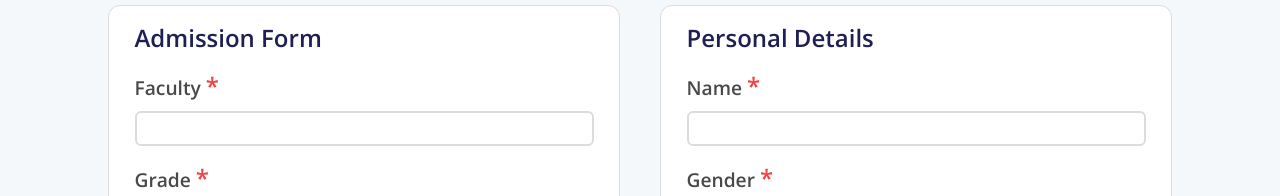
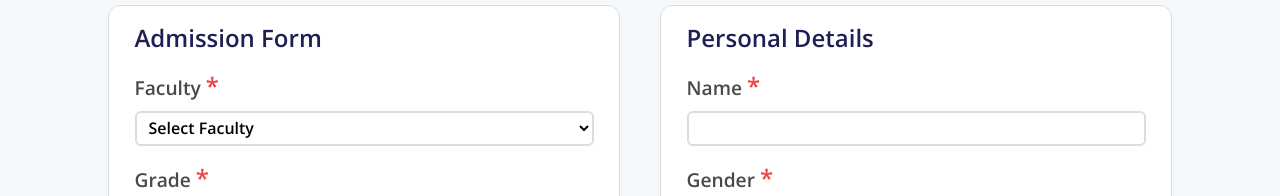
Before and after one commit to saphalpantha/project_ttc, a Next.js app: page /admissions in a window 1280 px wide. Shown: the part 174-370 px from the top of the page. Built offline with nearby package versions, Linux system fonts and the light colour scheme; no server answers; the database is empty.

Commit message:
admission form submission fix

```diff
--- a/components/AdmissionDetail/UpdatedForm.js
+++ b/components/AdmissionDetail/UpdatedForm.js
@@ -443,6 +443,7 @@ const UpdatedForm = () => {
       });
       setLoading(false);
       alert("Form Submission SucessFully");
+
     } catch (err) {
       console.log(err)
       setLoading(false);
@@ -456,15 +457,12 @@ const UpdatedForm = () => {
     initialValues,
     onSubmit: (values, resetForm) => {
       submitHandler(values, resetForm);
+      resetForm()
     },
   });
 
   const { values, handleBlur, handleChange, handleReset, handleSubmit } =
     formik;
-
-
-
-
 
   return (
     <Container>
@@ -478,7 +476,8 @@ const UpdatedForm = () => {
               <h1 className="text-[#201F54] text-xl md:text-2xl font-semibold">
                 Admission Form
               </h1>
-              <div className="flex flex-col gap-2">
+              {/* <div className="flex flex-col gap-2">
+
                 <label className="text-[1.2rem] text-[#494949] ">Faculty {required} </label>
                 <input
                                   onChange={handleChange}
@@ -490,7 +489,26 @@ const UpdatedForm = () => {
                   className="w-full border-2  rounded-md border-[#DCDCDC] outline-none h-[2.2rem] bg-transparent  "
                   type="text"
                 ></input>
-              </div>
+              </div> */}
+              <div className="flex flex-col space-y-2">
+              <label className={`text-[1.2rem] text-[#494949]`}>
+                Faculty {required}
+              </label>
+              <select
+                onChange={handleChange}
+                onBlur={handleBlur}
+                onReset={handleReset}
+                name="faculty"
+                required
+                className=" w-full border-2 pl-2  rounded-md border-[#DCDCDC] outline-none h-[2.2rem] bg-transparent"
+                value={values.faculty}
+              >
+                <option>Select Faculty</option>
+                <option>Science</option>
+                <option>Management</option>
+                <option>BBA</option>
+              </select>
+            </div>
               <div className="flex flex-col gap-2">
                 <label className="text-[1.2rem] text-[#494949]">Grade {required}</label>
                 <input
--- a/pages/api/admission-forms.js
+++ b/pages/api/admission-forms.js
@@ -129,19 +129,23 @@ const handler = async (req, res) => {
     const db = await getDb();
     // console.log('this is photottttttttttttttt',photo.filepath);
 
+
     db.query(
-      `INSERT INTO admission_forms VALUES (NULL, '${faculty}', '${nameinblock}', '${nameindevanagari}', '${dob_bs}', '${dob_ad}', '${gender}', '${t_no}', '${p_no}', '${email}', '${ward_no}', '${vdc_mun}', '${district}', '${bus_faculty}', '${bus_stop}', '${nameofprevschool}', CURRENT_TIMESTAMP, '${sendUpGpa}')`
-    )
-      .then((result) => {
+      `INSERT INTO admission_forms VALUES (NULL, '${faculty}', '${nameinblock}', '${nameindevanagari}', '${dob_bs}', '${dob_ad}', '${gender}', '${t_no}', '${p_no}', '${email}', '${ward_no}', '${vdc_mun}', '${district}', '${bus_faculty}', '${bus_stop}', '${nameofprevschool}', CURRENT_TIMESTAMP, '${see_cgpa}')`
+    ).then((result) => {
         res
           .status(200)
           .json({ msg: "Form submitted successfully", data: result });
-      })
-      .catch((err) => {
-        // console.log(err);
-        // console.log(studentFields);
-        res.status(400).json({ msg: "form not submitted", errMsg: 'Failed to Submit.Please Try again' });
+
+        })
+        .catch((err) => {
+          console.log(err,'why not submitting ????????????????????????  ?');
+          // console.log(studentFields);
+          res.status(400).json({ msg: "form not submitted", errMsg: 'Failed to Submit.Please Try again' });
+
       });
+
+
   }
 };
 
--- a/ttc_db.js
+++ b/ttc_db.js
@@ -103,9 +103,13 @@ export async function connectToDb() {
 }
 
 export async function getDb() {
-
-  const pool = await connectToDb();
-  const connection = await pool.getConnection()
-
-  return connection;
+  let connection;
+  try{
+    const pool = await connectToDb();
+    connection = await pool.getConnection()
+    return connection
+  }
+  catch(err){
+    throw new Error('Failed to Connect to db -SERVER')
+  }
 }
```
